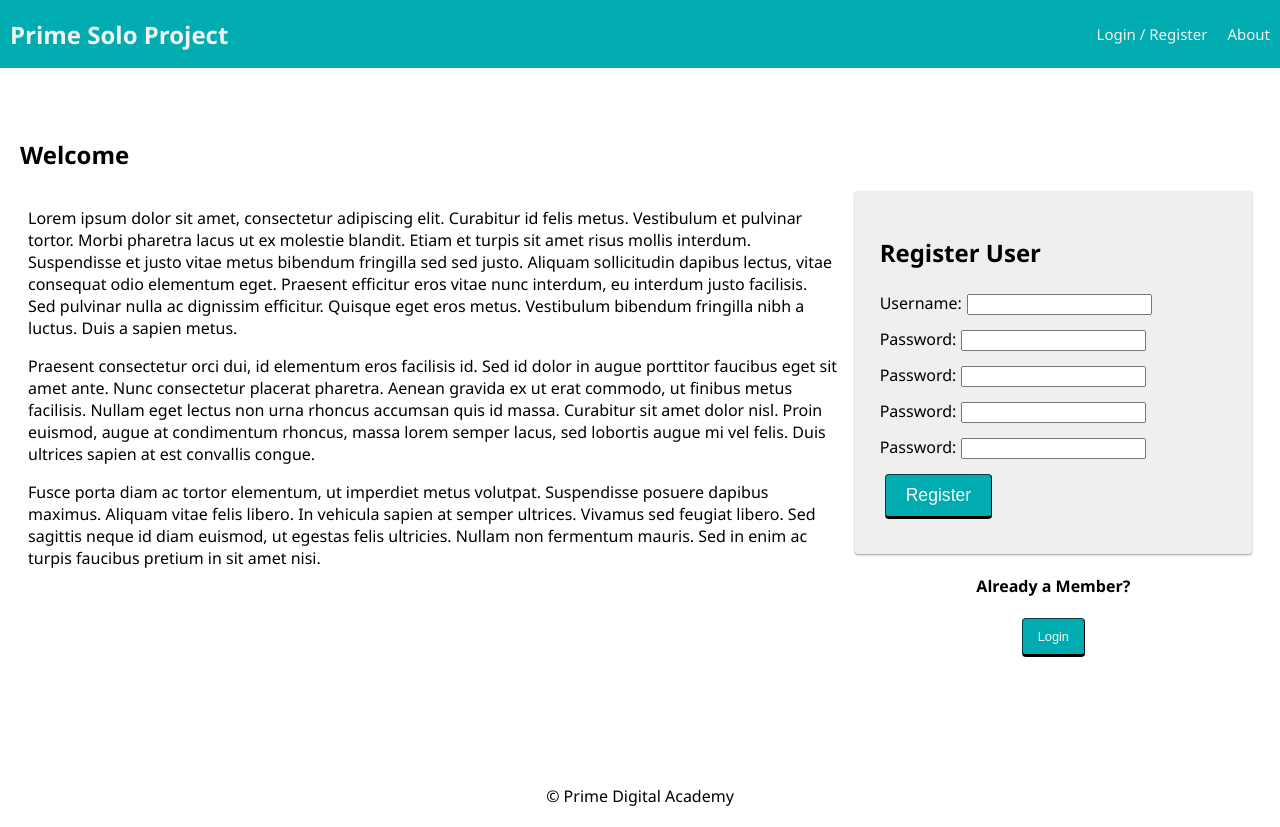
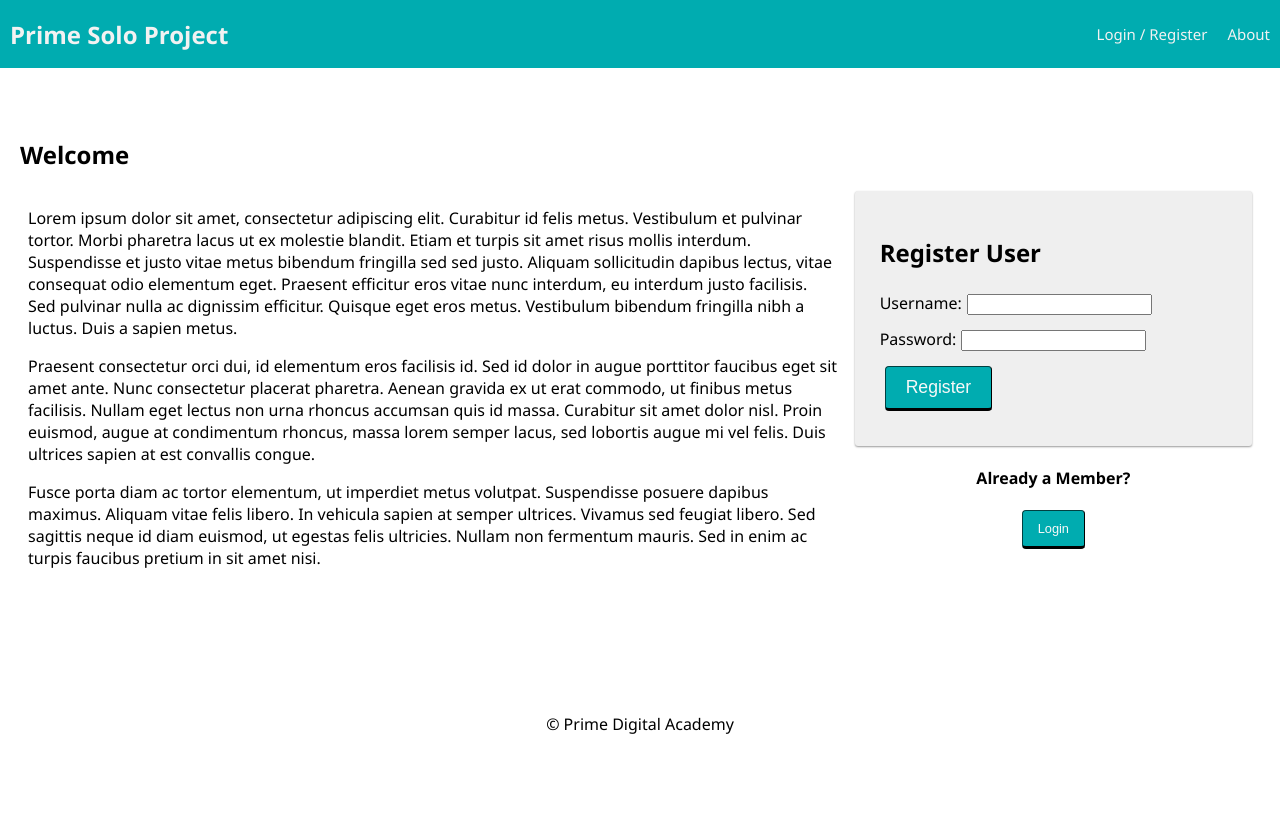
Before and after one commit to walkerneu/scene-report-app, a React (Create React App) app: page /#/home in a window 1280 px wide. After the commit the page ends 800 px from the top, so only its background shows below. Built offline with nearby package versions, Linux system fonts and the light colour scheme; no server answers.

Commit message:
Adding more components and wireframes

```diff
--- a/src/components/RegisterForm/RegisterForm.jsx
+++ b/src/components/RegisterForm/RegisterForm.jsx
@@ -4,6 +4,9 @@ import { useDispatch, useSelector } from 'react-redux';
 function RegisterForm() {
   const [username, setUsername] = useState('');
   const [password, setPassword] = useState('');
+  const [bio, setBio] = useState('');
+  const [socialMedia, setSocialMedia] = useState('');
+  const [profilePicture, setProfilePicture] = useState('');
   const errors = useSelector((store) => store.errors);
   const dispatch = useDispatch();
 
@@ -51,42 +54,38 @@ function RegisterForm() {
           />
         </label>
       </div>
-      <div>
-        <label htmlFor="password">
-          Password:
+      {/* <div>
+        <label htmlFor="bio">
+          Add a Bio *Not Required*:
           <input
-            type="password"
-            name="password"
-            value={password}
-            required
-            onChange={(event) => setPassword(event.target.value)}
+            type="text"
+            name="bio"
+            value={bio}
+            onChange={(event) => setBio(event.target.value)}
           />
         </label>
       </div>
       <div>
-        <label htmlFor="password">
-          Password:
+        <label htmlFor="social-media">
+          Add a Link to a Social Media account *Not Required*:
           <input
-            type="password"
-            name="password"
-            value={password}
-            required
-            onChange={(event) => setPassword(event.target.value)}
+            type="text"
+            name="social-media"
+            value={socialMedia}
+            onChange={(event) => setSocialMedia(event.target.value)}
           />
         </label>
       </div>
       <div>
-        <label htmlFor="password">
-          Password:
+        <label htmlFor="profile-picture">
+          Upload a Profile Picture *Not Required*:
           <input
-            type="password"
-            name="password"
-            value={password}
-            required
-            onChange={(event) => setPassword(event.target.value)}
+            type="file"
+            name="profile-picture"
+            onChange={(event) => setProfilePicture(event.target.files[0])}
           />
         </label>
-      </div>
+      </div> */}
       <div>
         <input className="btn" type="submit" name="submit" value="Register" />
       </div>
```
Also changed, not shown: src/components/EditProfile/EditProfile.jsx (added).
